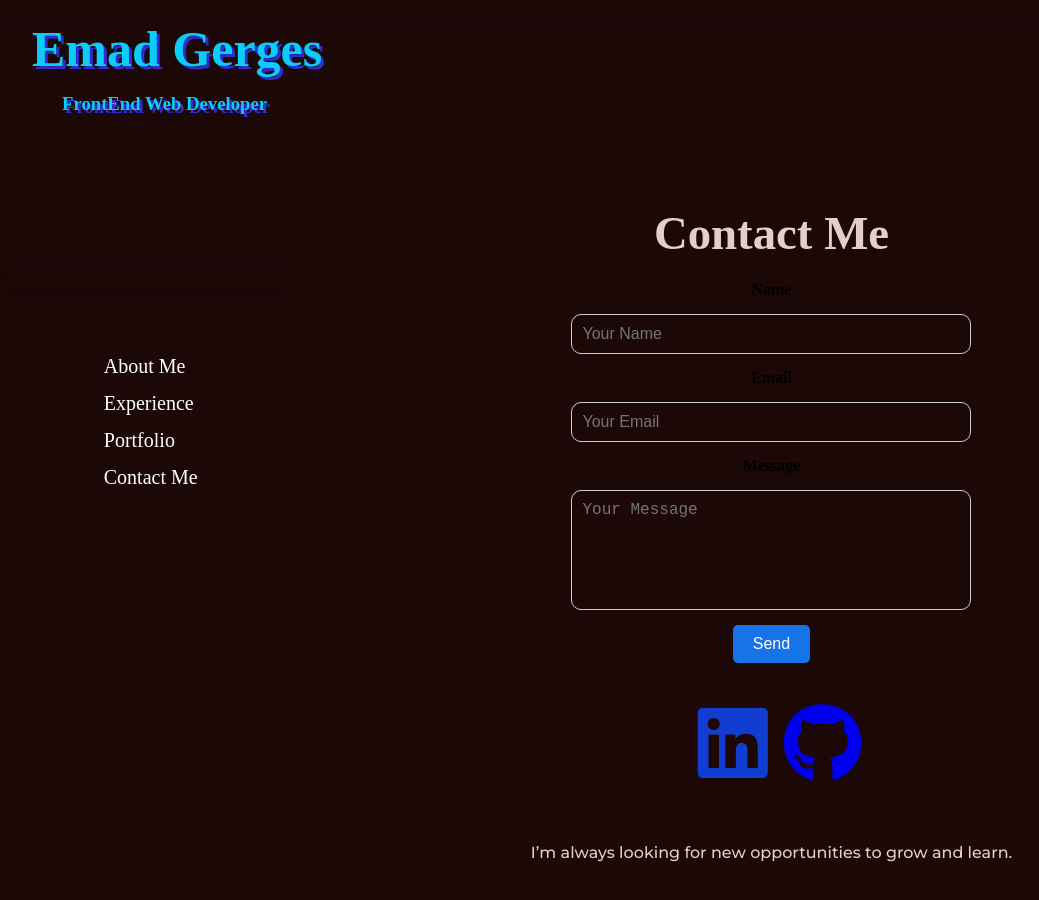
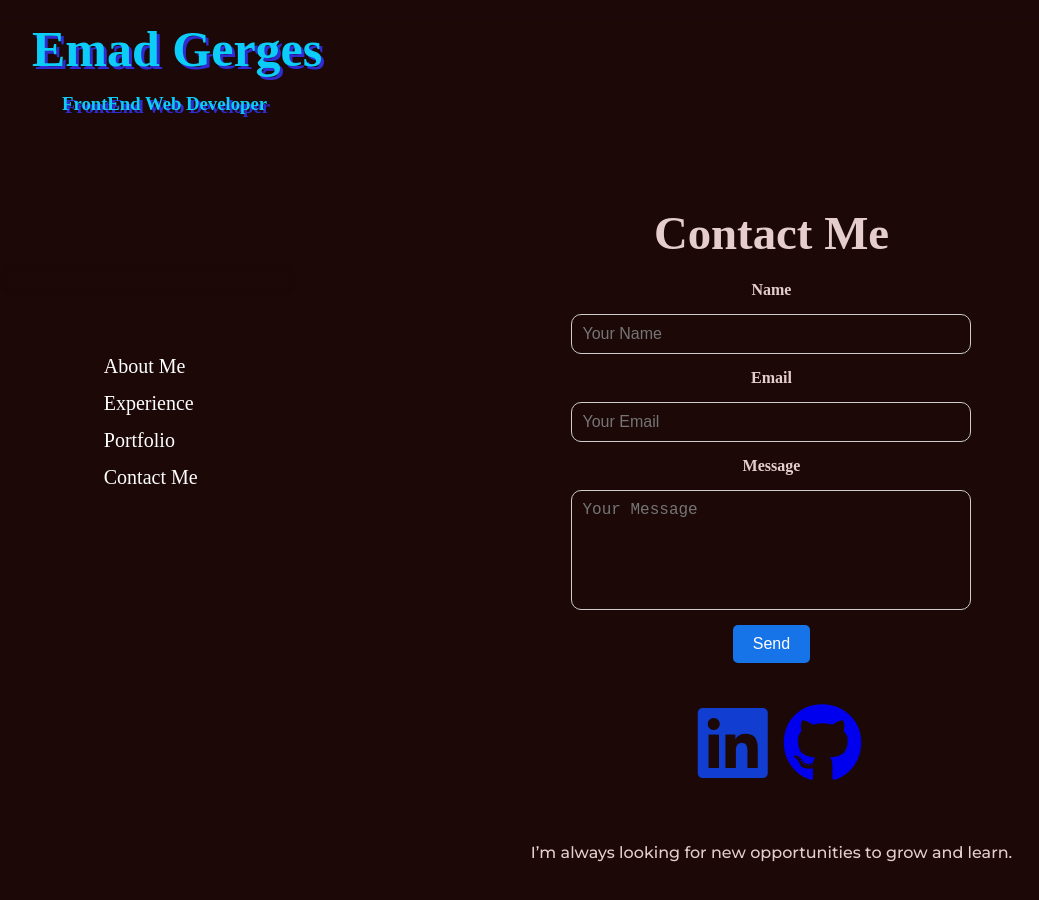
Before and after one commit to Emaddgerges/my-website, a React (Vite) app: page /Contact in a window 1280 px wide. Shown: the top 900 px of the page, without its empty margins (18-1057 px from the left). Built offline with nearby package versions, Linux system fonts and the light colour scheme.

Commit message:
correct contact font color

```diff
--- a/src/components/contact/Contact.jsx
+++ b/src/components/contact/Contact.jsx
@@ -41,13 +41,13 @@ export const Contact = () => {
      </div>
     <div className="contactContener">
       <form ref={form} onSubmit={sendEmail} className="contactForm">
-        <label>Name</label>
+        <label className="label">Name</label>
         <input type="text" name="user_name" placeholder="Your Name" required />
 
-        <label>Email</label>
+        <label className="label">Email</label>
         <input type="email" name="user_email" placeholder="Your Email" required />
 
-        <label>Message</label>
+        <label className="label">Message</label>
         <textarea name="message" placeholder="Your Message" required />
 
         <button type="submit" className="submitButton">Send</button>
--- a/src/components/contact/contact.css
+++ b/src/components/contact/contact.css
@@ -105,3 +105,7 @@
 
   }
  }
+
+ .label{
+    color: #e5cdcd;
+ }
```
